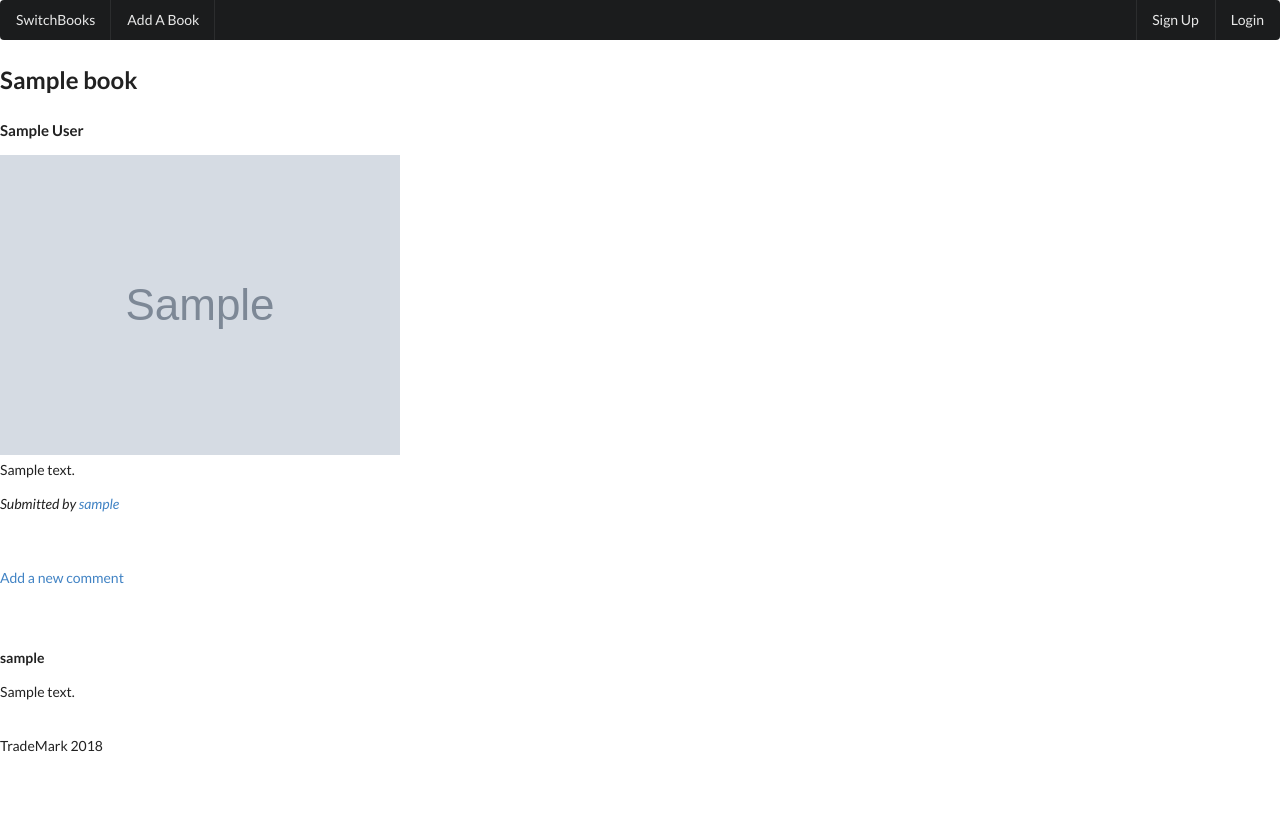
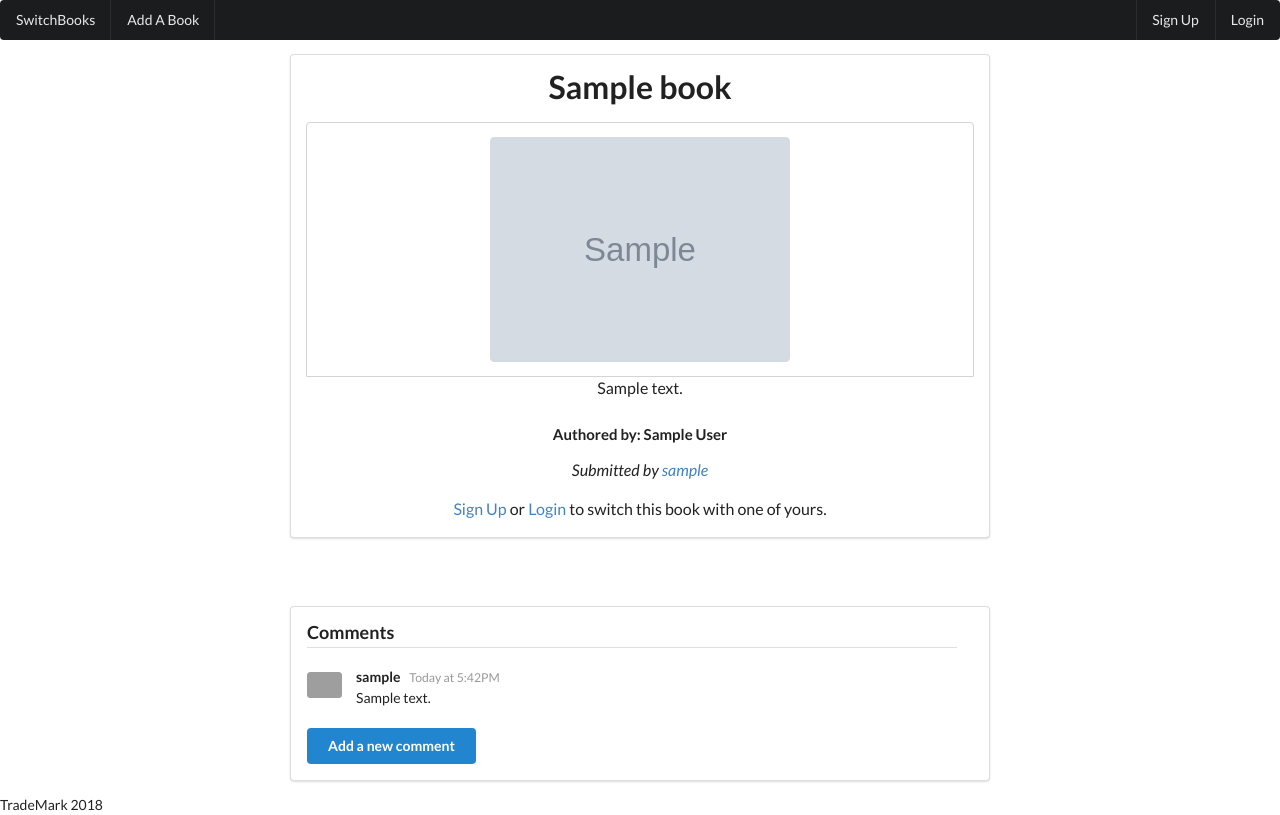
Before and after one commit to ekanban/SwitchBooks, a Node server app: page /books/600000000000000000000001 in a window 1280 px wide. Before the commit the page ends 752 px from the top, so only its background shows below. Run offline with Node 20, Linux system fonts and the light colour scheme; tables that the repository leaves empty hold one stand-in row (values such as "Sample post"); grey boxes marked "Sample" are stand-in pictures; some libraries are stand-ins or nearby versions; grey boxes are pictures that could not be loaded.

Commit message:
Styled show page.

```diff
--- a/app.js
+++ b/app.js
@@ -13,7 +13,7 @@ var commentRoutes = require("./routes/comments.js");
 var indexRoutes = require("./routes/index.js");
 var usersRoutes = require("./routes/users.js");
 
-// mongoose.connect("mongodb://localhost/book_app");
+// mongoose.connect("mongodb://localhost/switchbooks");
 mongoose.connect("mongodb://acebansal:barter10@ds153890.mlab.com:53890/barter");
 
 
@@ -65,3 +65,6 @@ function isLoggedIn(req, res, next){
 
 
 app.listen(process.env.PORT, process.env.IP);
+// app.listen(3000, function(){
+//   console.log("The server has started")
+// })
--- a/views/books/show.ejs
+++ b/views/books/show.ejs
@@ -1,11 +1,20 @@
 <% include ../partials/header %>
 
-<h2><%= book.title %></h2>
-<h4><%= book.author %></h4>
-<img src="<%= book.image %>" alt="">
+<div class="ui center aligned main text container segment">
+  <!-- <div class="ui  container segment"> -->
+    <div class="ui huge header"><%= book.title %></div>
+    <div class="ui top attached segment">
+      <div class="item">
+        <img class="ui centered medium rounded image" src="<%= book.image %>">
+      </div>
+    </div>
     <p><%= book.summary %></p>
+    <h4>Authored by: <%= book.author %></h4>
     <p><em>Submitted by <a href="/users/<%= book.submitter.id %>"><%= book.submitter.username %></a></em></p>
-
+  <!-- </div> -->
+  <% if(!currentUser) { %>
+    <a href="/register">Sign Up</a> or <a href="/login">Login</a> to switch this book with one of yours.
+  <% } %>
   <% if(currentUser && !book.submitter.id.equals(currentUser._id)){ %>
     <form class="form-delete" action="/users/<%= book.submitter.id %>/switchbooks/<%= book._id %>" method="post">
       <input type="submit" class="ui button blue mini" value="Switch Books">
@@ -19,26 +28,49 @@
       <input type="submit" class="ui button red mini" value="Delete">
     </form>
   <% } %>
+</div>
+
+
 <br>
 <br>
 
-<a href="/books/<%= book._id %>/comments/new">Add a new comment</a>
-<br>
-<br>
-<br>
-<br>
+<div class="ui main text container segment">
+    <div class="ui comments">
+      <h3 class="ui dividing header">Comments</h3>
       <% for(var i=0; i<book.comments.length; i++){ %>
-  <p><strong><%= book.comments[i].author.username %></strong></p>
-  <!-- <p><strong><%= book.comments[i].author.salt %></strong></p> -->
-
-  <p><%= book.comments[i].text %></p>
+          <div class="comment">
+              <a class="avatar">
+                <img src="/images/avatar/small/matt.jpg">
+              </a>
+              <div class="content">
+                <a class="author"><%= book.comments[i].author.username %></a>
+                <div class="metadata">
+                  <span class="date">Today at 5:42PM</span>
+                </div>
+                <div class="text">
+                  <%= book.comments[i].text %>
+                </div>
                 <% if(currentUser && book.comments[i].author.id.equals(currentUser._id)){ %>
-    <a class="ui button mini orange" href="/books/<%= book._id %>/comments/<%= book.comments[i]._id %>/edit">Edit</a>
+                  <a class="ui vertical animated mini orange button" tabindex="0" href="/books/<%= book._id %>/comments/<%= book.comments[i]._id %>/edit">
+                    <div class="hidden content">Edit</div>
+                    <div class="visible content">
+                      <i class="edit icon"></i>
+                    </div>
+                  </a>
                   <form class="form-delete" action="/books/<%= book._id %>/comments/<%= book.comments[i]._id %>?_method=DELETE" method="post">
                     <input type="submit" class="ui button mini red" value="Delete">
                   </form>
                 <% } %>
-    <br>
+
+              </div>
+
+            </div>
       <% } %>
+    </div>
+    <a class="ui blue button" href="/books/<%= book._id %>/comments/new">Add a new comment</a>
+</div>
+
+
+
 
 <% include ../partials/footer %>
```
Also changed, not shown: views/books/books.ejs (+23 -7 lines), readme.md. Lines whose indentation alone changed are shown as unchanged.
